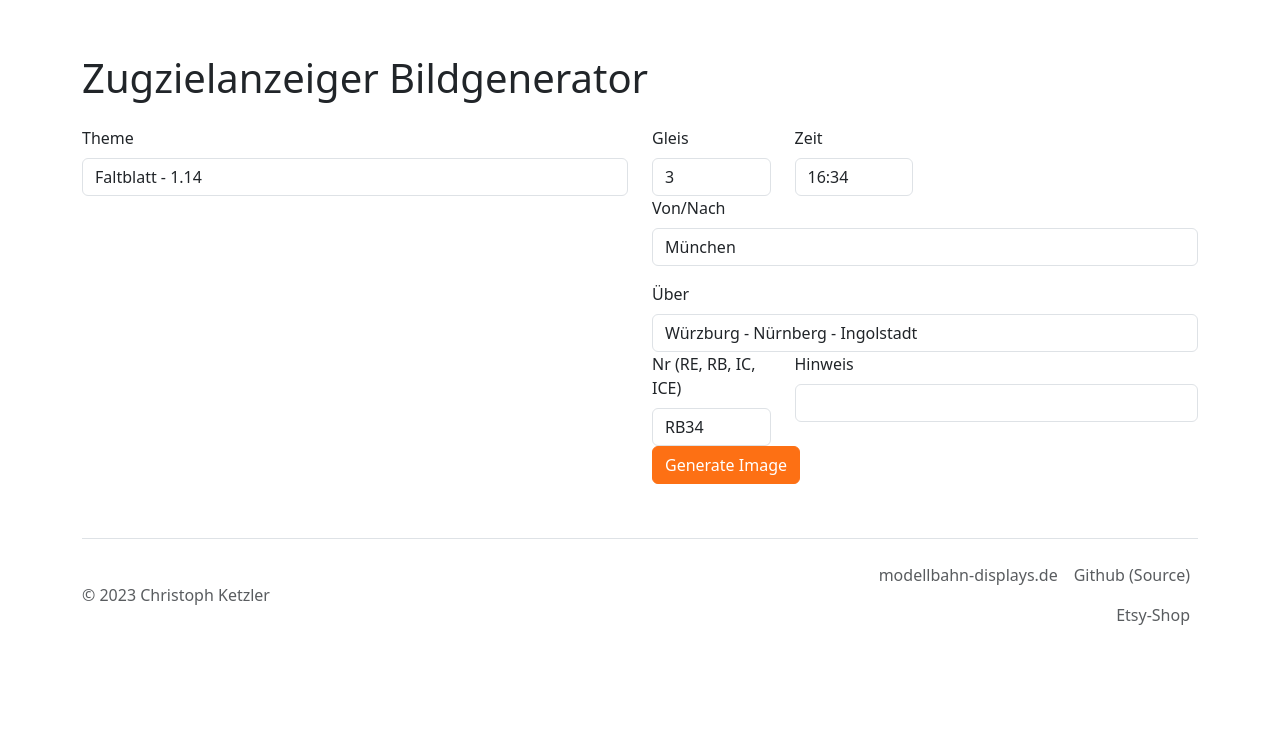
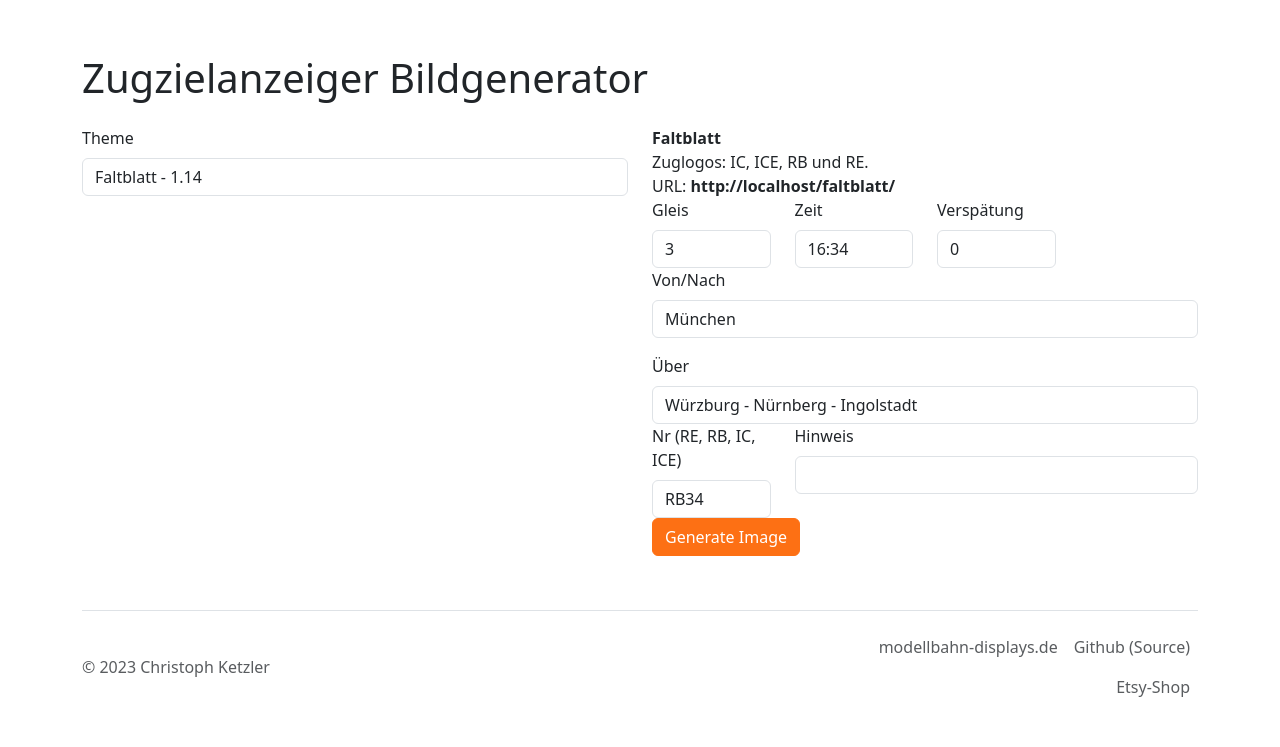
Before and after one commit to webfraggle/zza-generate-images, a PHP site: page / in a window 1280 px wide. Shown: the part 101-848 px from the top of the page. Before the commit the page ends 726 px from the top, so only its background shows below. Run offline with PHP 8.4, Linux system fonts and the light colour scheme.

Commit message:
Optimizations for SBB

```diff
--- a/config.json
+++ b/config.json
@@ -4,13 +4,15 @@
             "title":"Faltblatt",
             "description":"",
             "displaysize":"1.14",
-            "url":"./faltblatt/"
+            "url":"./faltblatt/",
+            "description":"<b>Faltblatt</b><br>Zuglogos: IC, ICE, RB und RE."
         },
         {
             "title":"SBB v1",
             "description":"",
             "displaysize":"0.96",
-            "url":"./sbb-096-v1/"
+            "url":"./sbb-096-v1/",
+            "description":"<b>Schweizer Bahn Displays</b><br>Zuglogos: RE, IC, ICN,EC, S, IR und VAE."
         }
     ]
 }
--- a/index.html
+++ b/index.html
@@ -47,6 +47,9 @@
               </div>
               <div class="col-sm-6">
                 <div class="row">
+                  <div class="col-12" id="description"></div>
+                </div>
+                <div class="row">
                     <!-- <div class="col-12">
                         <label for="gleis" class="form-label">Theme</label>
                         <select class="form-control" id="theme">
@@ -64,6 +67,10 @@
                     <div class="col-3">
                       <label for="zeit" class="form-label">Zeit</label>
                       <input type="text" class="form-control" id="zeit" value="16:34">
+                  </div>
+                    <div class="col-3">
+                      <label for="abw" class="form-label">Verspätung</label>
+                      <input type="text" class="form-control" id="abw" value="0">
                   </div>
                   </div>
                   <div class="row">
--- a/index.js
+++ b/index.js
@@ -67,15 +67,15 @@ function createThemes()
             .find('option')
             .remove()
         ;
-
+        i=0;
         themes.themes.forEach(theme => {
         $('#theme').append($('<option>', {
-            value: theme.url,
+            value: i,
             text: theme.title + ' - ' + theme.displaysize
         }));
-
+        i++;
     });
-    endpoint = themes.themes[0].url;
+    setTheme(0);
 }
 
 function imageLoaded(e)
@@ -90,7 +90,15 @@ function imageLoaded(e)
 function themeChanged(e)
 {
     console.log($('#theme').val());
-    endpoint = $('#theme').val();
+    setTheme($('#theme').val());
+}
+
+function setTheme(nr)
+{
+    console.log("setTheme", nr);
+    endpoint = themes.themes[nr].url;
+    console.log(endpoint);
+   $("#description").html(themes.themes[nr].description+"<br>URL: <b>"+window.location.href+endpoint.replace("./","")+"</b>");
 }
 
 function loadPic()
@@ -102,6 +110,8 @@ function loadPic()
     if ($("#nr").val()) config.zug1.nr = $("#nr").val();
     if ($("#hinweis").val()) config.zug1.hinweis = $("#hinweis").val();
     else config.zug1.hinweis = "";
+    if ($("#abw").val()) config.zug1.abw = $("#abw").val();
+    else config.zug1.abw = 0;
 
     $.ajax({
         type: "POST",
```
Also changed, not shown: sbb-096-v1/index.php (+69 -19 lines), sbb-096-v1/img/ec.png (added), sbb-096-v1/img/ic.png, sbb-096-v1/img/icn.png (added), sbb-096-v1/img/ir.png (added), sbb-096-v1/img/vae.png (added).
